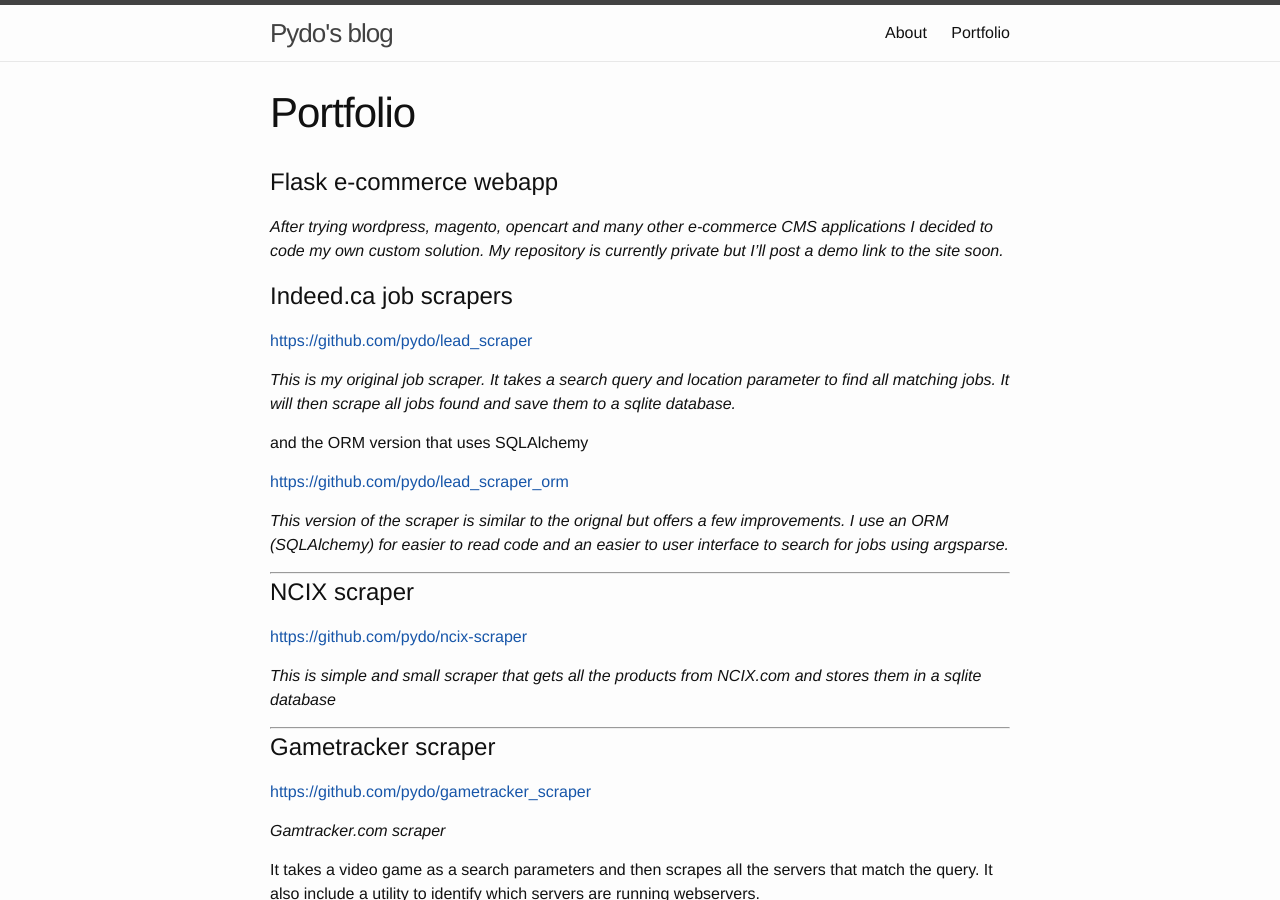
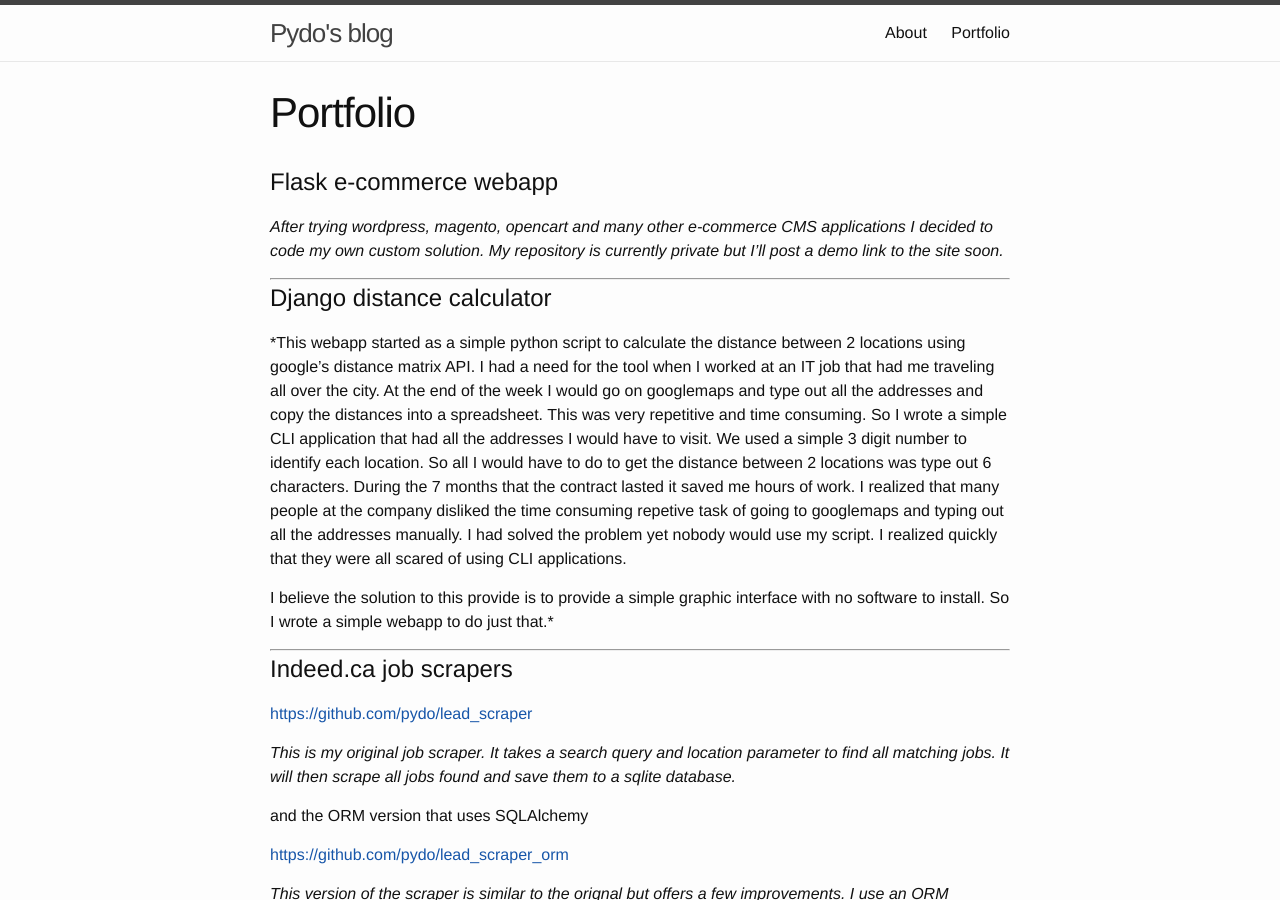
Before and after one commit to devonhk/old_pydo.github.io, a Jekyll site: the page built from blog/portfolio.md, in a window 1280 px wide and 900 px high. Built offline with Jekyll 4.4.1, drawn with Linux system fonts in a browser that asks for light colours.

Commit message:
added django distance calculator to the portfolio

```diff
--- a/blog/portfolio.md
+++ b/blog/portfolio.md
@@ -9,6 +9,28 @@ permalink: /portfolio/
 *After trying wordpress, magento, opencart and many other e-commerce CMS applications
 I decided to code my own custom solution.
 My repository is currently private but I'll post a demo link to the site soon.*
+
+---
+
+#Django distance calculator
+
+*This webapp started as a simple python script to calculate the distance between 2
+locations using google's distance matrix API. I had a need for the tool when
+I worked at an IT job that had me traveling all over the city. At the end of the
+week I would go on googlemaps and type out all the addresses and copy the distances
+into a spreadsheet. This was very repetitive and time consuming. So I wrote a simple
+CLI application that had all the addresses I would have to visit. We used a simple
+3 digit number to identify each location. So all I would have to do to get the distance
+between 2 locations was type out 6 characters. During the 7 months that the contract lasted
+it saved me hours of work. I realized that many people at the company disliked the time
+consuming repetive task of going to googlemaps and typing out all the addresses manually.
+I had solved the problem yet nobody would use my script. I realized quickly that
+they were all scared of using CLI applications.
+
+I believe the solution to this provide is to provide a simple graphic interface
+with no software to install. So I wrote a simple webapp to do just that.*
+
+---
 
 #Indeed.ca job scrapers
 
```
